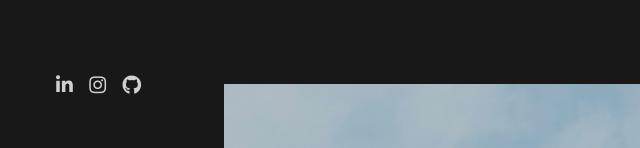
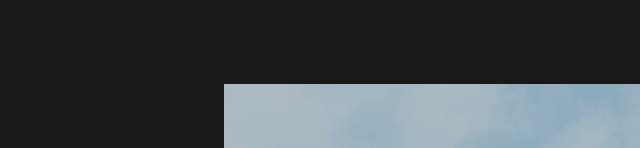
Before and after one commit to breathhuxi/Portfolio, a website with bundled scripts: page index.html in a window 1280 px wide. Shown: the part 652-800 px from the top of the page, 0-640 px from the left. Built offline with nearby package versions, Linux system fonts and the light colour scheme; a script that the page names is missing; files whose address does not match are found by name; a web font is replaced by a local one.

Commit message:
fix social media

```diff
--- a/index.html
+++ b/index.html
@@ -235,21 +235,7 @@
             </section>
             <div class="footer">
                 <ul class="footer-list">
-                    <li>
-                        <a class="footer-link" target="_blank" href="https://www.linkedin.com/in/breathhuxi/">
-                            <i class="fab fa-linkedin-in"></i>
-                        </a>
-                    </li>
-                    <li>
-                        <a class="footer-link" target="_blank" href="https://www.instagram.com/breath.hu.xi/">
-                            <i class="fab fa-instagram"></i>
-                        </a>
-                    </li>
-                    <li>
-                        <a class="footer-link" target="_blank" href="https://github.com/breathhuxi">
-                            <i class="fab fa-github"></i>
-                        </a>
-                    </li>
+
                 </ul>
             </div>
         </div>
--- a/js/transition.js
+++ b/js/transition.js
@@ -49,7 +49,8 @@ class Fade extends Highway.Transition {
 
                 done();
             }})
-            .fromTo(to.children[0], 0.5, {opacity: 0}, {opacity: 1});
+            .fromTo(to.children[0], 0.5, {opacity: 0}, {opacity: 1})
+            .fromTo(to.lastElementChild, 0.5, {opacity: 0}, {opacity: 1});
 
     }
     out ({from, done}) {
```
